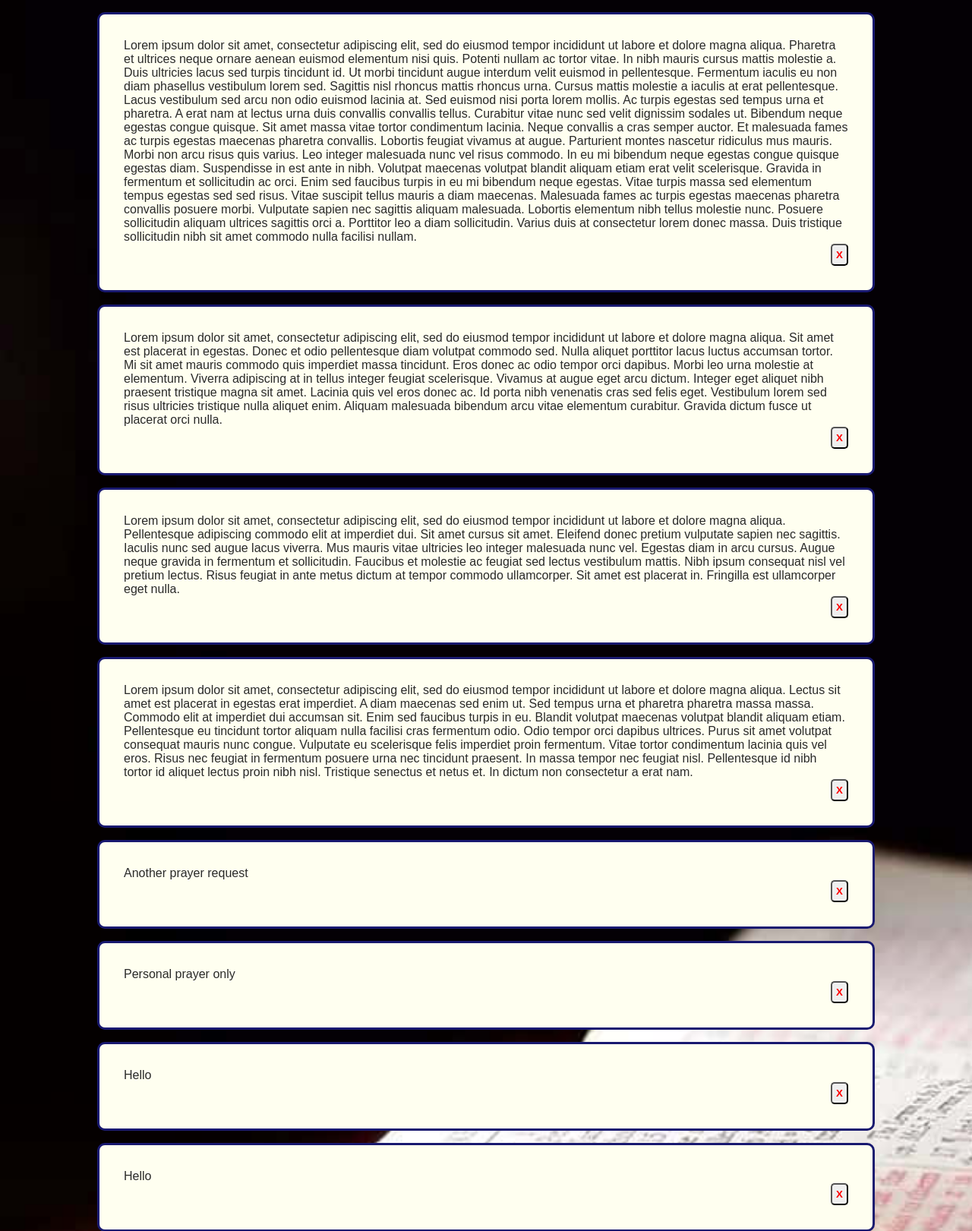
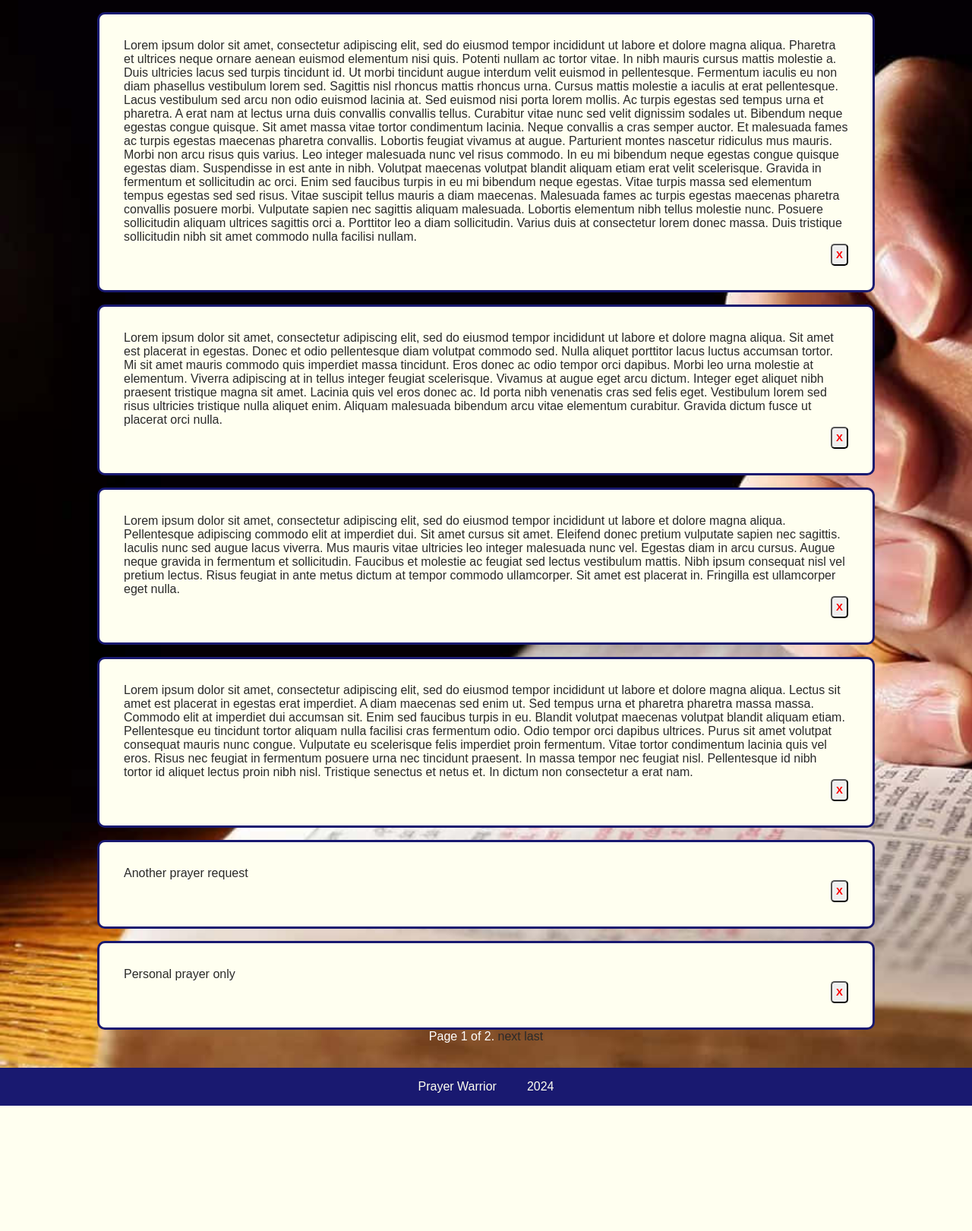
Before and after one commit to stephenlindstrom/prayer_warrior, a Django app: page /app/personal-prayer/ in a window 1280 px wide. Shown: the part 149-1770 px from the top of the page at 76% size. After the commit the page ends 1605 px from the top, so only its background shows below. Run offline with Django 5.2, Linux system fonts and the light colour scheme; a user stored in the database is signed in; data comes from the database, SQL or seed files in the repository; both versions use the stored data as it was after the commit.

Commit message:
Add pagination to personal prayer request page
Only allows 6 prayer requests per page. Had to alter
get_queryset to only display prayer requests for
current user.

```diff
--- a/app/static/app/personal-prayer.css
+++ b/app/static/app/personal-prayer.css
@@ -66,3 +66,7 @@ a {
     color: red;
     font-weight: bold;
 }
+
+.pagination {
+    color: white;
+}
--- a/app/templates/app/personal-prayer.html
+++ b/app/templates/app/personal-prayer.html
@@ -13,7 +13,7 @@
     </div>
 {% if prayer_request_list %}
     <div class="flex-container">
-    {% for prayer_request in prayer_request_list %}
+    {% for prayer_request in page_obj %}
         <div class="prayer-request">
             <div>{{ prayer_request.content }}</div>
             <form method="post" action="{% url 'app:delete-prayer-request' prayer_request.id %}" class="delete-form">
@@ -26,5 +26,22 @@
 {% else %}
     <p>No items</p>
 {% endif %}
+    <div class="pagination">
+        <span class="step-links">
+            {% if page_obj.has_previous %}
+                <a href="?page=1">first</a>
+                <a href="?page={{page_obj.previous_page_number }}">previous</a>
+            {% endif %}
+
+            <span class="current">
+                Page {{ page_obj.number }} of {{ page_obj.paginator.num_pages }}.
+            </span>
+
+            {% if page_obj.has_next %}
+                <a href="?page={{ page_obj.next_page_number }}">next</a>
+                <a href="?page={{page_obj.paginator.num_pages }}">last</a>
+            {% endif %}
+        </span>
+    </div>
 </div>
 {% endblock %}
--- a/app/views.py
+++ b/app/views.py
@@ -23,12 +23,19 @@ class PersonalPrayerView(LoginRequiredMixin, generic.ListView):
     model = PrayerRequest
     login_url = reverse_lazy("login")
     template_name = "app/personal-prayer.html"
-    paginate_by = 5
+    paginate_by = 6
 
     def get_context_data(self, **kwargs):
         context = super().get_context_data(**kwargs)
         context["prayer_request_list"] = self.model.objects.filter(user=self.request.user)
         return context
+
+    def get_queryset(self):
+        queryset = super().get_queryset()
+        prayer_request_list = self.model.objects.filter(user=self.request.user)
+        if prayer_request_list:
+            queryset = prayer_request_list
+        return queryset
 
 
 class AddPrayerRequestView(LoginRequiredMixin, SuccessMessageMixin, CreateView):
```
Also changed, not shown: db.sqlite3.
